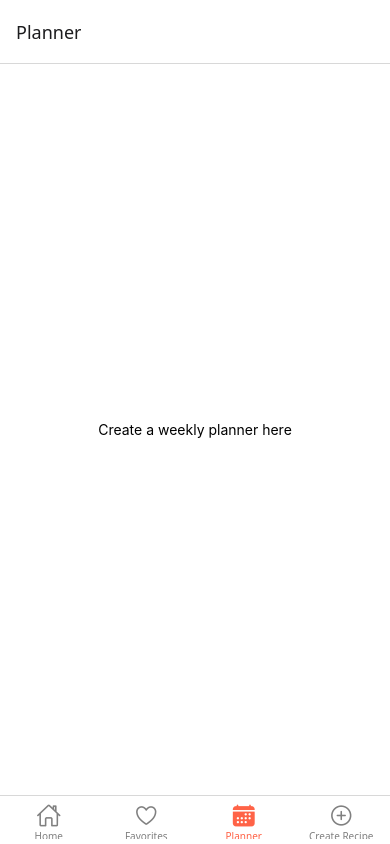
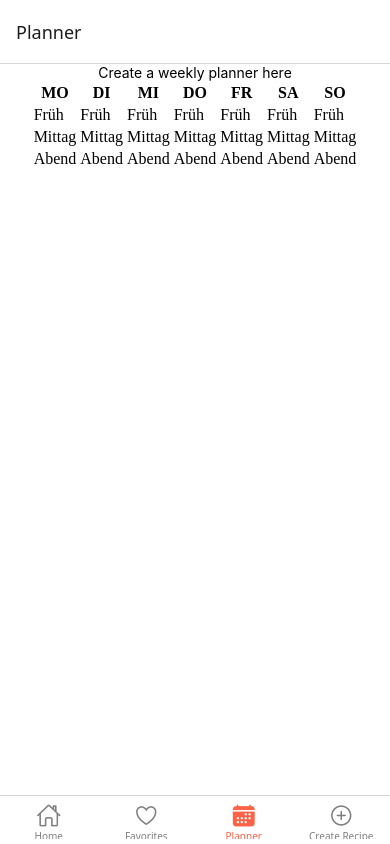
Before and after one commit to Throm333/Cook-Master, a React Native app: screen /Planner in a window 390 px wide. Built offline with nearby package versions, Linux system fonts and the light colour scheme.

Commit message:
verschieben von Table
d

```diff
--- a/src/screens/Weekplanerscreen.js
+++ b/src/screens/Weekplanerscreen.js
@@ -4,13 +4,7 @@ const Weekplanerscreen = () => {
   return (
     <View style={styles.container}>
       <Text>Create a weekly planner here</Text>
-    </View>
-  );
-};
-
-const Weekplanner = () => {
-  return (
-    <body>
+      <body>
       <table>
         <thead>
           <tr>
@@ -55,8 +49,12 @@ const Weekplanner = () => {
         </tbody>
       </table>
     </body>
+    </View>
   );
-}
+};
+
+
+
 
 const styles = StyleSheet.create({
   container: {
```
